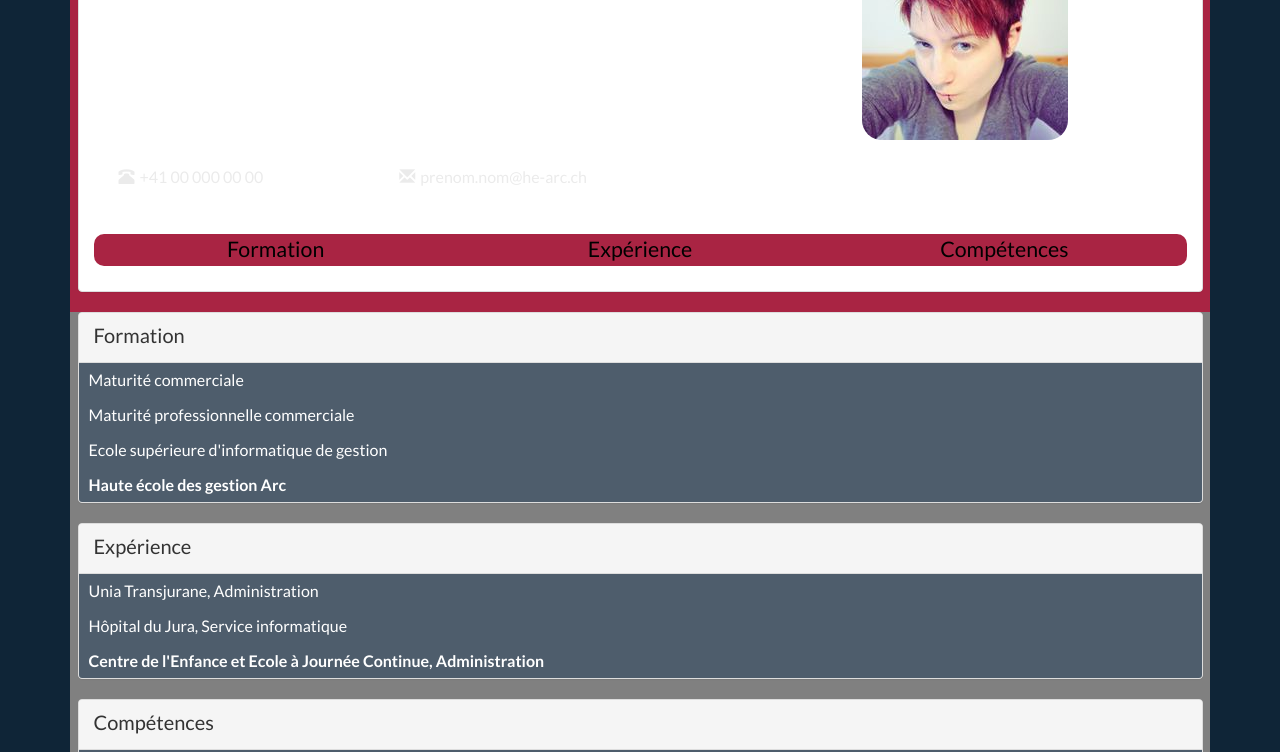
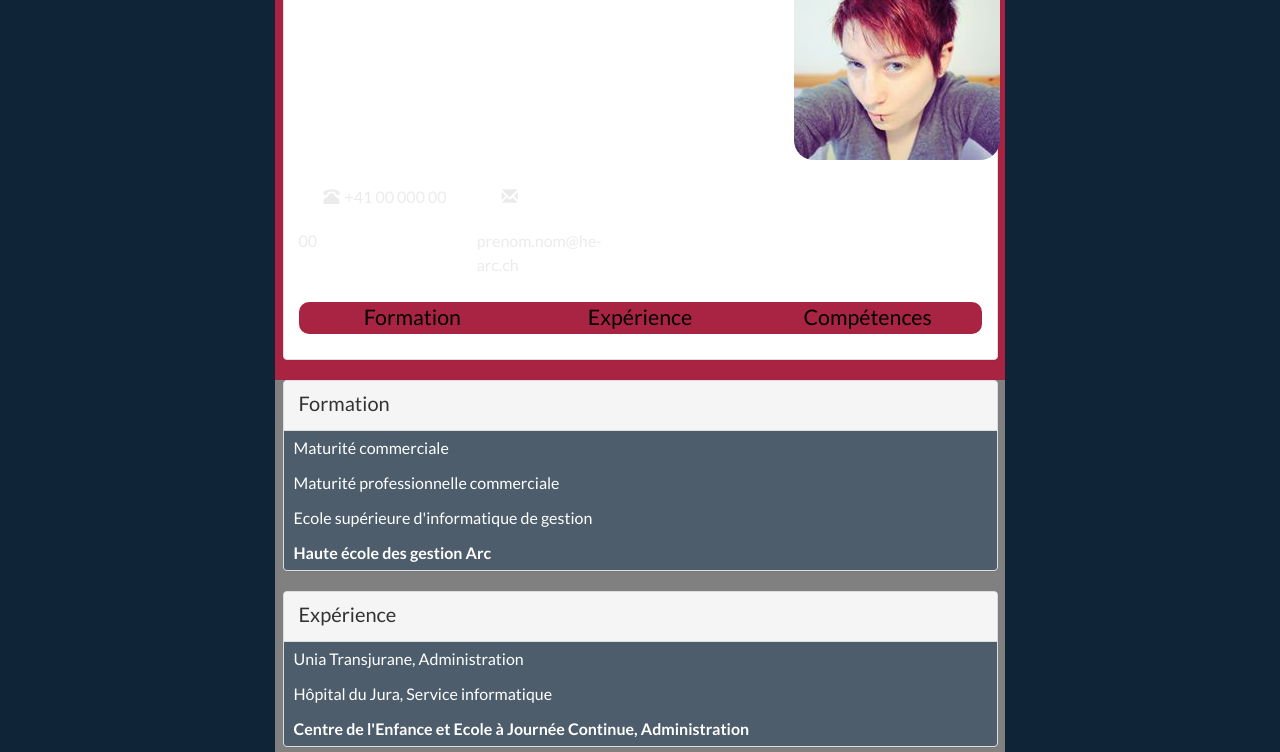
Before and after one commit to melissavoirol/monCV, a website: page app/index.html in a window 1280 px wide. Shown: the part 142-894 px from the top of the page. Drawn offline with nearby package versions, Linux system fonts and the light colour scheme; files that its build step writes are made by us from their sources.

Commit message:
Change index CSS main

```diff
--- a/app/index.html
+++ b/app/index.html
@@ -14,7 +14,7 @@
 	<link rel="stylesheet" href="bower_components/bootswatch/superhero/bootstrap.css">
     <!-- endbuild -->
     <!-- build:css(.tmp) styles/main.css -->
-    <!--<link rel="stylesheet" href="styles/main.css">-->
+    <link rel="stylesheet" href="styles/main.css">
 	<link rel="stylesheet" href="styles/styles.css">
     <!-- endbuild -->
   </head>
```
